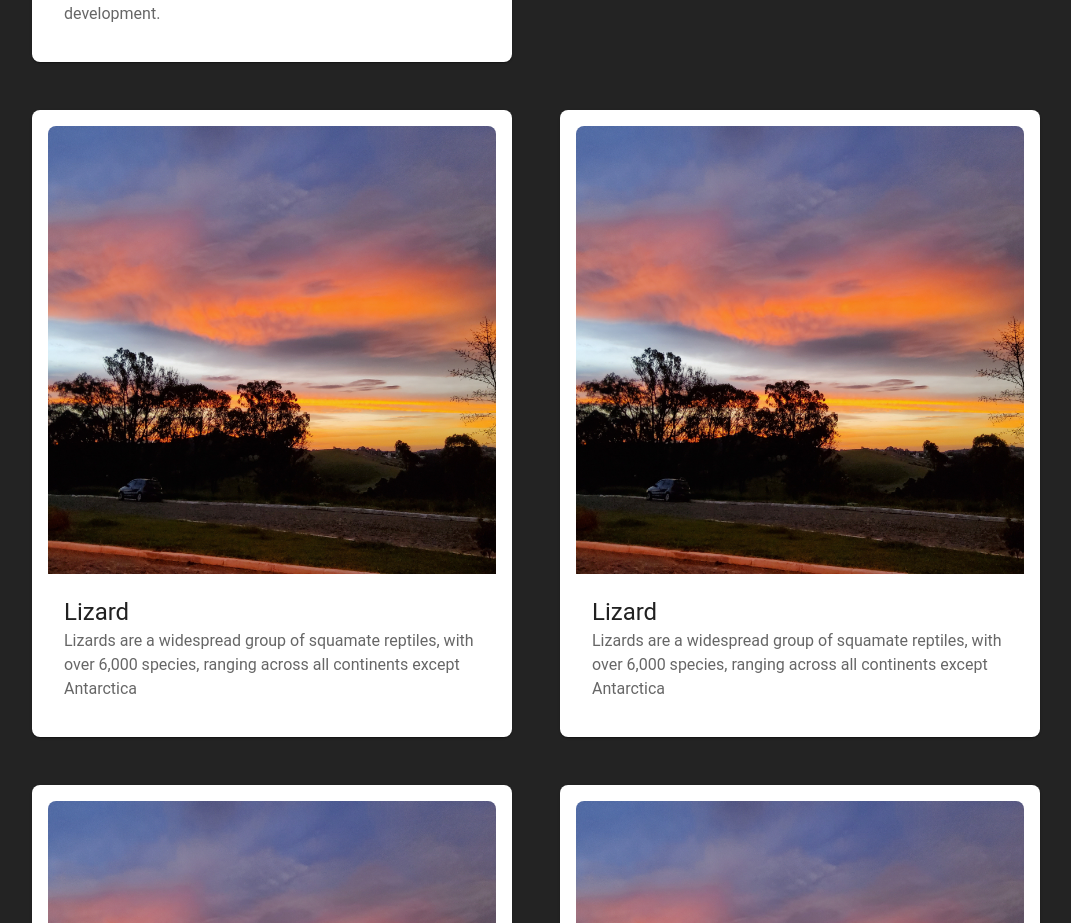
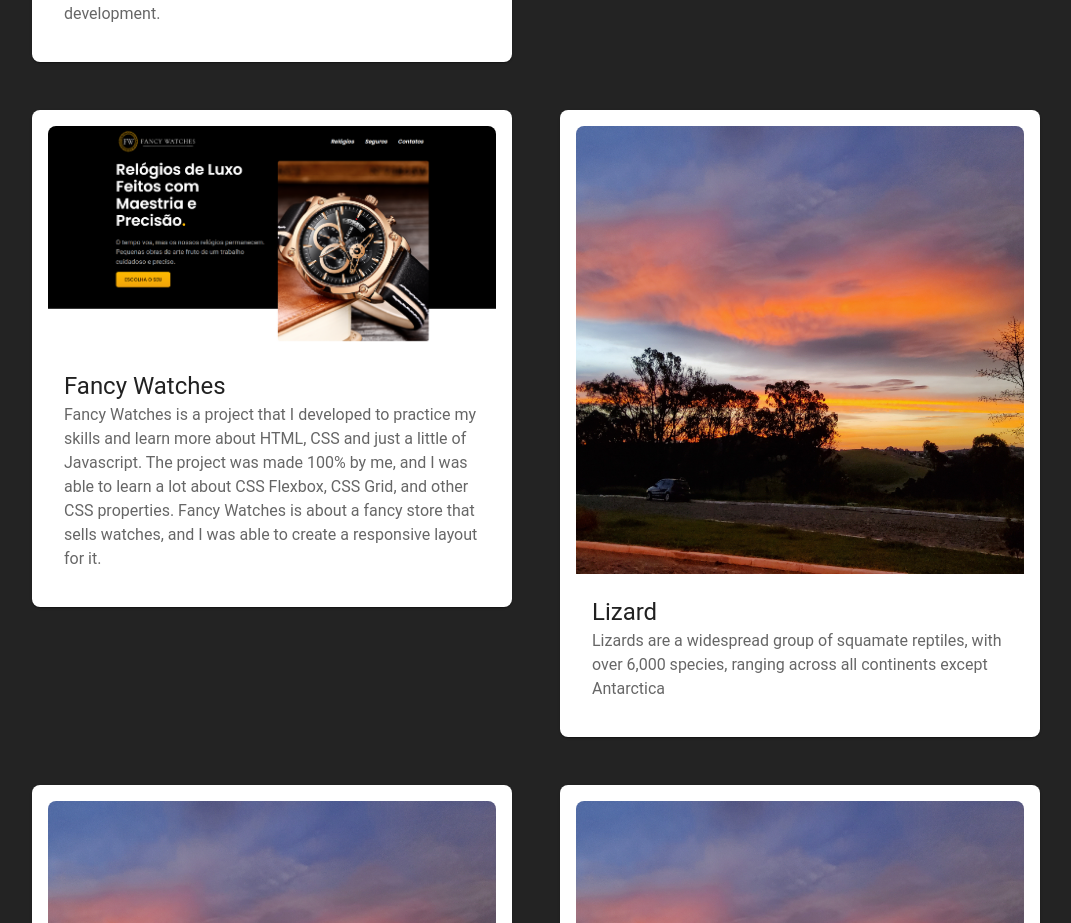
Before and after one commit to MarcusVNT/my-portfolio, a React (Vite) app: page / in a window 1280 px wide. Shown: the part 2780-3703 px from the top of the page, without its empty margins (104-1175 px from the left). Built offline with nearby package versions, Linux system fonts and the light colour scheme; a web font is replaced by a local one.

Commit message:
Adding Fancy Watches project.

```diff
--- a/src/pages/Home/sections/Projects/Cards.tsx
+++ b/src/pages/Home/sections/Projects/Cards.tsx
@@ -1,6 +1,7 @@
 import { Card, CardContent, Grid, Stack, Typography } from "@mui/material";
 import Dogs from "../../../../../public/dogs.png";
 import AudioNotes from "../../../../../public/audioNotes.png";
+import FancyWatches from "../../../../../public/fancyWatches.png";
 import Skyfall from "../../../../../public/skyfall.jpg";
 
 export default function Cards() {
@@ -80,8 +81,8 @@ export default function Cards() {
         >
           <CardContent>
             <img
-              src={Skyfall}
-              alt="Skyfall"
+              src={FancyWatches}
+              alt="Fancy Watches"
               style={{
                 objectFit: "contain",
                 width: "100%",
@@ -90,11 +91,15 @@ export default function Cards() {
             />
             <Stack sx={{ padding: "16px 16px 0 16px" }}>
               <Typography variant="h5" component="div">
-                Lizard
+                Fancy Watches
               </Typography>
               <Typography sx={{ mb: 1.5 }} color="text.secondary">
-                Lizards are a widespread group of squamate reptiles, with over
-                6,000 species, ranging across all continents except Antarctica
+                Fancy Watches is a project that I developed to practice my
+                skills and learn more about HTML, CSS and just a little of
+                Javascript. The project was made 100% by me, and I was able to
+                learn a lot about CSS Flexbox, CSS Grid, and other CSS
+                properties. Fancy Watches is about a fancy store that sells
+                watches, and I was able to create a responsive layout for it.
               </Typography>
             </Stack>
           </CardContent>
```
